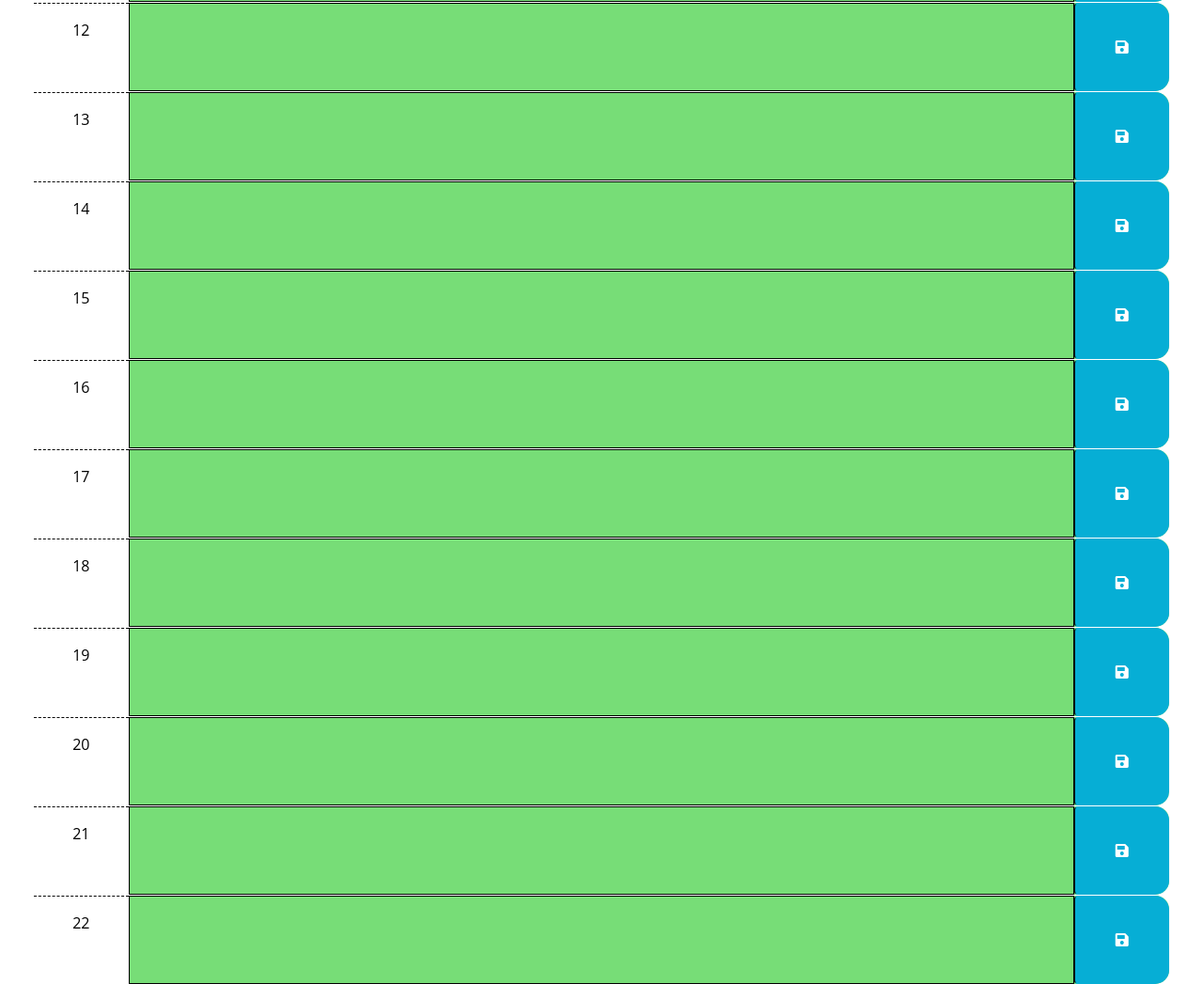
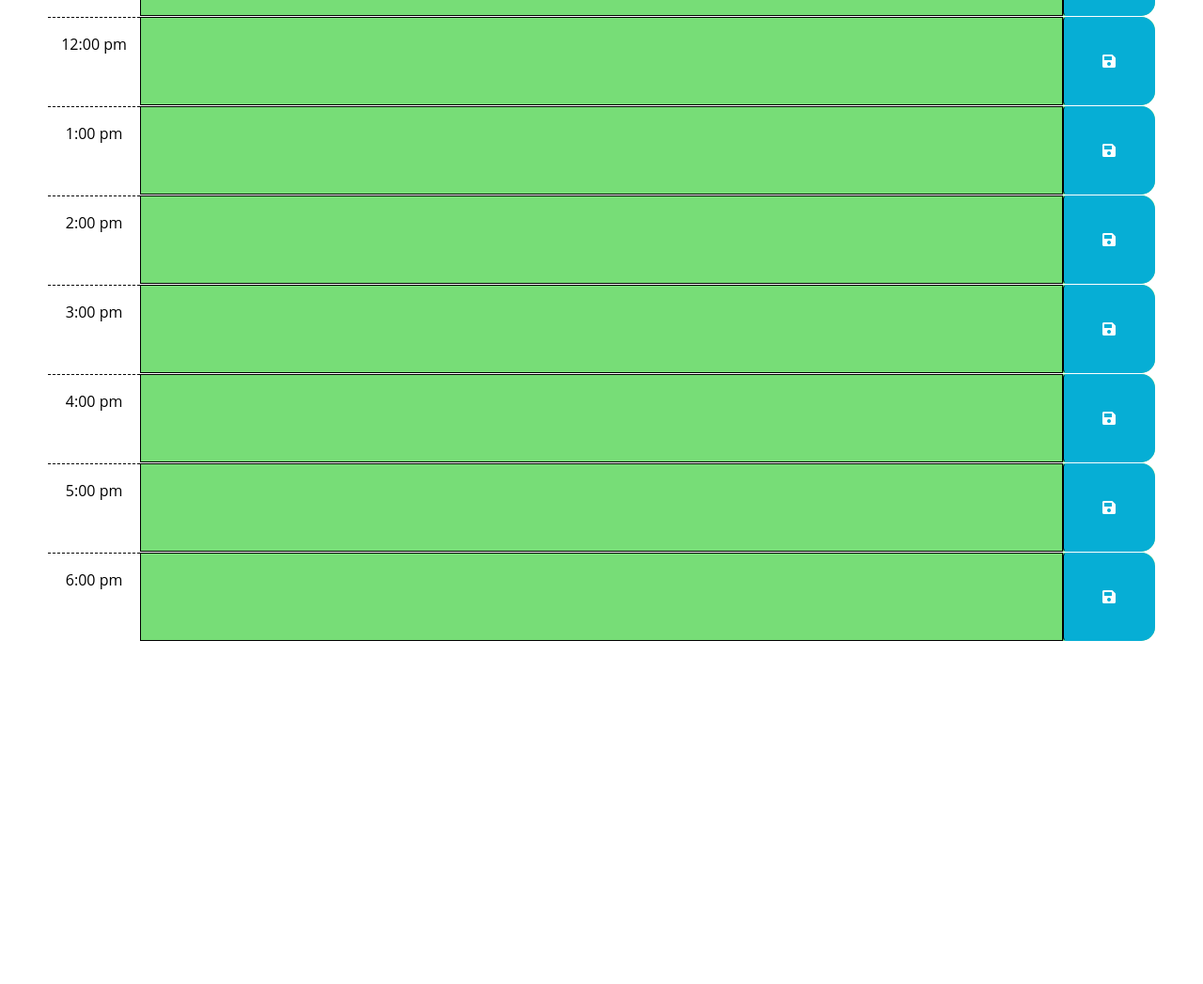
Before and after one commit to FourStringFunk/cHarris_WorkDay_Planner, a website: page index.html in a window 1280 px wide. Shown: the part 675-1722 px from the top of the page at 94% size. After the commit the page ends 1372 px from the top, so only its background shows below. Drawn offline with nearby package versions, Linux system fonts and the light colour scheme.

Commit message:
added switch case to the for statement controlling past, present, future classes. Removed test divs from index.html so the final product more closely resembles the example, and updated styles.css for the same reason.

```diff
--- a/Assets/Scripts/script.js
+++ b/Assets/Scripts/script.js
@@ -3,7 +3,7 @@ $(function () {
   let currentDay = $("#currentDay");
   currentDay.text(dayjs().format("dddd, MMMM D, YYYY"));
 
-// TODO: Add a listener for click events on the save button.
+  // TODO: Add a listener for click events on the save button.
   const saveButtons = $(".time-block").children("button"); // selects all the button elements that are children of the div class="time-block"
 
   // on click, saves the event name and ID to local storage
@@ -25,14 +25,16 @@ $(function () {
     }
   }
 
-// TODO: Add code to apply the past, present, or future class to each time
-// Change class by comparing the hour in the id to the current hour
+  // TODO: Add code to apply the past, present, or future class to each time
+  // Change class by comparing the hour in the id to the current hour
   var currentHour = dayjs().hour(); // set the variable currentHour to the current our of the day using day.js
   var timeINT = document.querySelectorAll('.time');
 
 
   for (let i = 0; i < 25; i++) { // run the for loop when i is less than 25
     var timeINTValue = $(timeINT[i]).text(); // pull the value of the time from the timeINT variable
+
+    console.log(timeINTValue);
 
     // applies different classes based on wether the value in the div class "time" is less than, greater than, or equal to and applies the appropriate class.
     if (timeINTValue < currentHour) {
@@ -44,8 +46,42 @@ $(function () {
     else {
         $(timeINT[i]).parent().addClass("present");
       }
+
+    // Switch statemtent sets the time value from military time to standard time in the X:XX YY format
+    switch (timeINTValue) {
+      case "8":
+        timeINTValue = $(timeINT[i]).text("8:00 am");
+        break;
+      case "9":
+        timeINTValue = $(timeINT[i]).text("9:00 am")
+        break;
+      case "10":
+        timeINTValue = $(timeINT[i]).text("10:00 am");
+        break;
+      case "11":
+        timeINTValue = $(timeINT[i]).text("11:00 am")
+        break;
+      case "12":
+        timeINTValue = $(timeINT[i]).text("12:00 pm");
+        break;
+      case "13":
+        timeINTValue = $(timeINT[i]).text("1:00 pm")
+        break;
+      case "14":
+        timeINTValue = $(timeINT[i]).text("2:00 pm");
+        break;
+      case "15":
+        timeINTValue = $(timeINT[i]).text("3:00 pm")
+        break;
+      case "16":
+        timeINTValue = $(timeINT[i]).text("4:00 pm");
+        break;
+      case "17":
+        timeINTValue = $(timeINT[i]).text("5:00 pm")
+        break;
+      case "18":
+        timeINTValue = $(timeINT[i]).text("6:00 pm");
+        break;
     }
-
-
-
-  })
+  }
+})
--- a/Assets/Styles/style.css
+++ b/Assets/Styles/style.css
@@ -1,6 +1,9 @@
+h1, .lead, #currentDay  {text-align: center;}
+
 body {
   font-family: 'Open Sans', sans-serif;
   font-size: 16px;
+  padding: 15px;
 }
 
 textarea {
--- a/index.html
+++ b/index.html
@@ -130,42 +130,6 @@
         </button>
       </div>
 
-      <!-- 7:00 PM TIME BLOCK. -->
-      <div id="hour-19" class="row time-block">
-        <div class="col-2 col-md-1 hour text-center py-3 time">19</div>
-        <textarea class="col-8 col-md-10 description" rows="3"> </textarea>
-        <button class="btn saveBtn col-2 col-md-1" aria-label="save">
-          <i class="fas fa-save" aria-hidden="true"></i>
-        </button>
-      </div>
-
-      <!-- 8:00 PM TIME BLOCK. -->
-      <div id="hour-20" class="row time-block">
-        <div class="col-2 col-md-1 hour text-center py-3 time">20</div>
-        <textarea class="col-8 col-md-10 description" rows="3"> </textarea>
-        <button class="btn saveBtn col-2 col-md-1" aria-label="save">
-          <i class="fas fa-save" aria-hidden="true"></i>
-        </button>
-      </div>
-
-      <!-- 9:00 PM TIME BLOCK. -->
-      <div id="hour-21" class="row time-block">
-        <div class="col-2 col-md-1 hour text-center py-3 time">21</div>
-        <textarea class="col-8 col-md-10 description" rows="3"> </textarea>
-        <button class="btn saveBtn col-2 col-md-1" aria-label="save">
-          <i class="fas fa-save" aria-hidden="true"></i>
-        </button>
-      </div>
-
-      <!-- 10:00 PM TIME BLOCK. -->
-      <div id="hour-22" class="row time-block">
-        <div class="col-2 col-md-1 hour text-center py-3 time">22</div>
-        <textarea class="col-8 col-md-10 description" rows="3"> </textarea>
-        <button class="btn saveBtn col-2 col-md-1" aria-label="save">
-          <i class="fas fa-save" aria-hidden="true"></i>
-        </button>
-      </div>
-
     <script src="https://cdnjs.cloudflare.com/ajax/libs/jquery/3.2.1/jquery.min.js"></script>
     <script src="https://cdn.jsdelivr.net/npm/dayjs@1.11.3/dayjs.min.js"
     integrity="sha256-iu/zLUB+QgISXBLCW/mcDi/rnf4m4uEDO0wauy76x7U="
```
